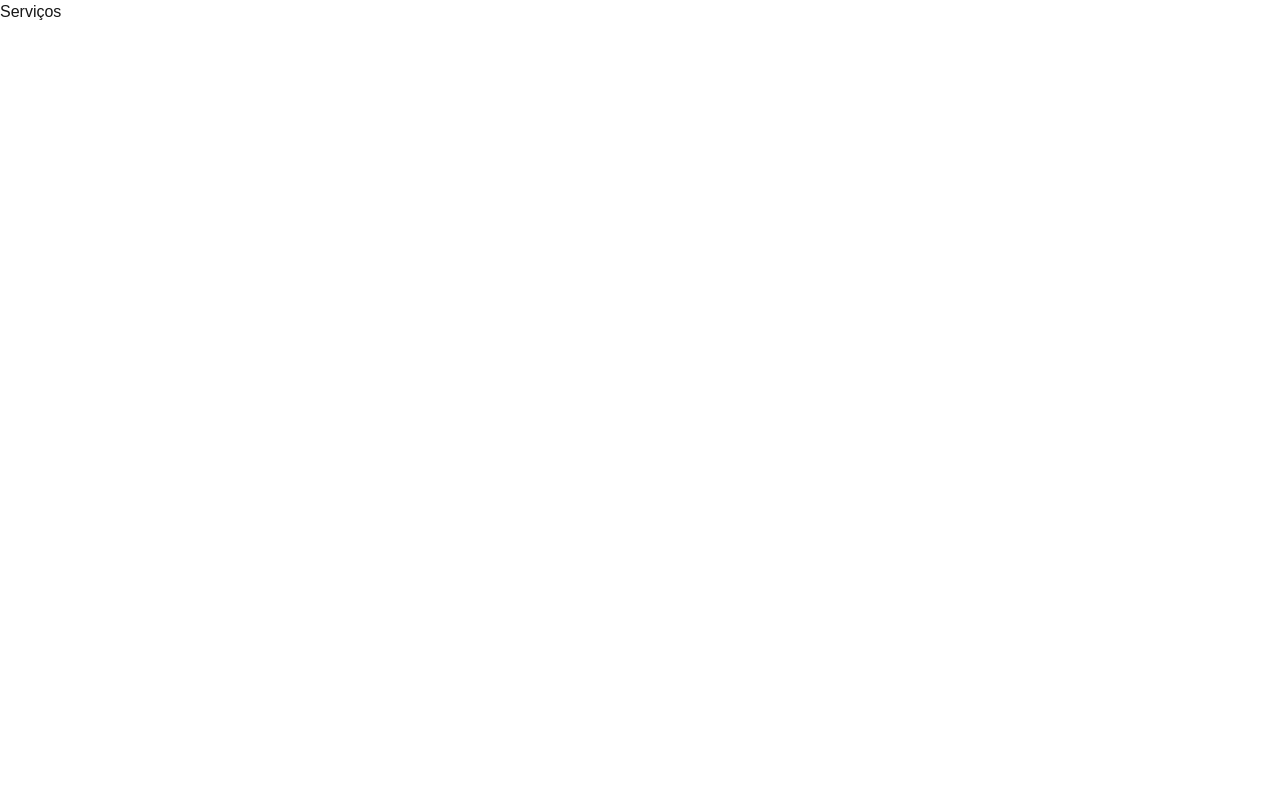
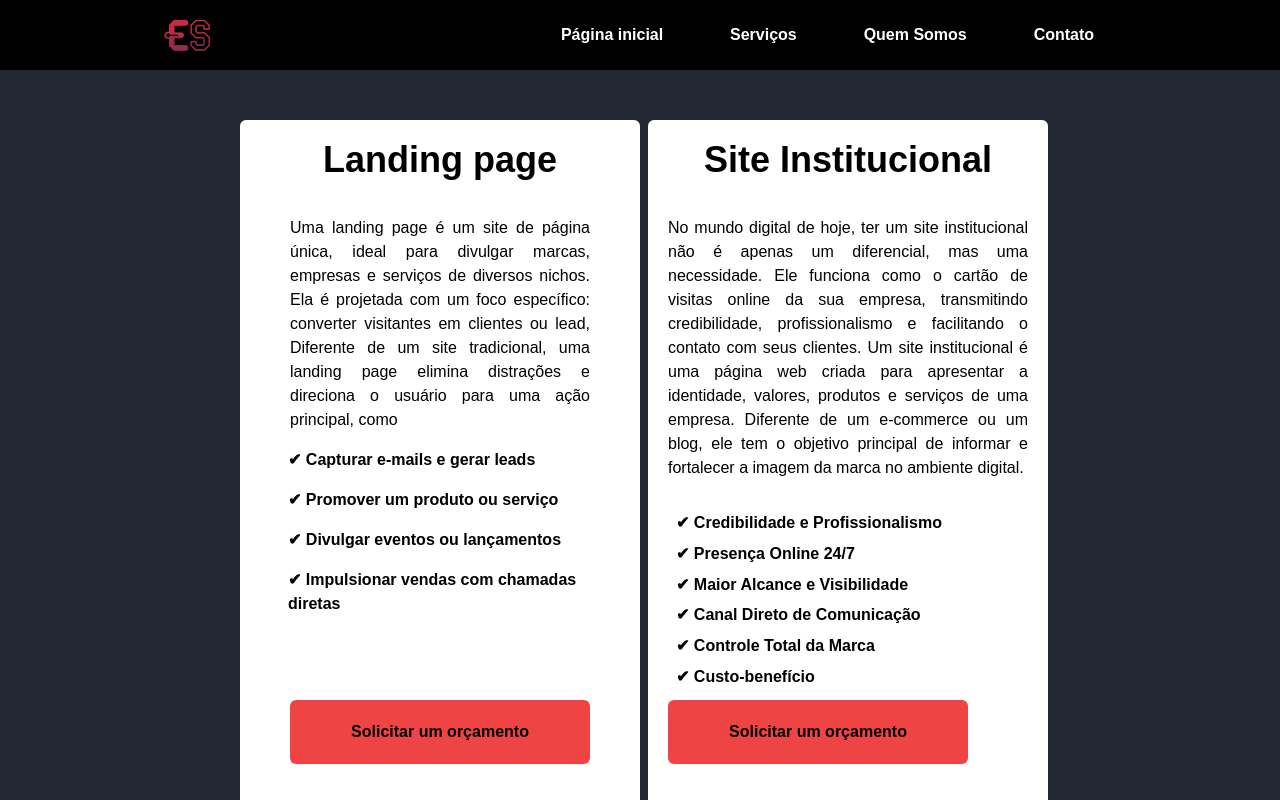
Before and after one commit to ElissonDeSous/site_pessoal, a Next.js app: page /servico in a window 1280 px wide. Shown: the top 800 px of the page. Built offline with nearby package versions, Linux system fonts and the light colour scheme.

Commit message:
criando modal

```diff
--- a/src/app/layout.tsx
+++ b/src/app/layout.tsx
@@ -16,7 +16,16 @@ const geistMono = localFont({
 export const metadata: Metadata = {
   title: "ESsoftwares",
   description: "A ESsoftware é especializada no desenvolvimento de sites institucionais e landing pages de alta performance, utilizando as melhores tecnologias do mercado",
-};
+
+    icons: {
+      icon: "/favicon.ico", // Ícone padrão
+      shortcut: "/favicon.ico", // Ícone de atalho (iOS)
+      apple: "/apple-touch-icon.png", // Ícone para dispositivos Apple (opcional)
+    },
+  };
+
+
+
 
 export default function RootLayout({
   children,
--- a/src/app/page.tsx
+++ b/src/app/page.tsx
@@ -1,3 +1,5 @@
+'use client'
+
 import Link from "next/link";
 import Image from "next/image";
 import ladingpage from './img/ladingpage.jpg'
@@ -7,6 +9,21 @@ import Topo from "./components/topo/topo";
 
 
 export default function Home() {
+function Abrirmodal()
+{
+  const AbrirModal = document.getElementById('modal')
+  const atendimento = document.getElementById('atendimento')
+
+   atendimento?.classList.toggle('hidden')
+}
+
+function fecharModal(){
+   const atendimento = document.getElementById('atendimento')
+   atendimento?.classList.toggle('hidden')
+}
+
+
+
   return (
 
     <div className="bg-[#222831]">
@@ -17,7 +34,10 @@ export default function Home() {
           <div className="banner flex flex-col justify-center items-center lg:w-full h-[600px] ">
               <h1 className="text-white flex ml-5  font-bold text-3xl lg:text-5xl ">Inovação e tecnologia para impulsionar o seu negócio</h1>
 
-              <Link className= " rounded-xl mt-9 bg-red-500 w-[300px] font-bold flex justify-center items-center h-10"  href='https://wa.me/12996322883?text=Olá, quero saber mais sobre os serviços da ESsoftware. Como funciona o processo de criação de um site?' target="_blank">Agendamento Online</Link>
+              <button  onClick={Abrirmodal}  className="rounded-xl mt-9 bg-red-500 w-[300px] font-bold flex justify-center items-center h-10">Agendamento online</button>
+
+
+
           </div>
 
           <div className="flex flex-col items-center justify-center">
@@ -41,6 +61,27 @@ export default function Home() {
              </div>
           </div>
 
+           <div id="atendimento" className=" text-black mt-2 flex hidden justify-center items-center fixed top-0 left-0 bg-black/50 w-[100%] h-full">
+              <div className="flex flex-col justify-between bg-white w-[400px] h-[500px]">
+                   <div className=" flex flex-col items-center   h-[400px]">
+                    <h1 className="p-2 text-2xl lg:text-3xl">Atendimento Online</h1>
+                      <form action="" className="w-full h-[400px] flex flex-col justify-around items-center">
+
+                         <input placeholder="Digite seu nome " className="border-solid border-black border-2 w-[300px] h-[50px] rounded-md" type="text" name="" id="" />
+                         <input placeholder="Digite seu email " className="border-solid border-black border-2 w-[300px] h-[50px] rounded-md" type="email" name="" id="" />
+
+                         <textarea name="" id="" className="border-solid border-black border-2 w-[300px] h-[100px] rounded-md" placeholder="Digite uma mensagem" >
+
+
+                         </textarea>
+                         <input type="button" className="bg-green-500 p-2 h-[50px] w-[200px] rounded-md" value="Enviar" />
+                      </form>
+                   </div>
+                   <div className="flex justify-center">
+                      <button onClick={fecharModal} className="text-black w-[200px] bg-red-500 p-2 mb-5">fechar</button>
+                   </div>
+              </div>
+           </div>
         </div>
 
       </div>
--- a/src/app/servico/page.tsx
+++ b/src/app/servico/page.tsx
@@ -1,10 +1,52 @@
-
-
+import Link from "next/link"
+import Rodape from "../components/footer/rodape"
+import Topo from "../components/topo/topo"
 export default function Servicos(){
     return(
 
-          <div>
-            <h1>Serviços</h1>
+          <div className="bg-[#222831]">
+            <Topo/>
+              <div className="bg-[#222831] mb-5  flex flex-col justify-center  text-white  items-center   ">
+                <h1 className="md:text-4xl text-[18px] h-[100px] md:w-[900px] w-[100%] flex justify-center items-center">Utilizando as melhores tecnologias do mercado</h1>
+
+                <div className="md:flex md:justify-center ">
+                 <div className="bg-white rounded-md mt-5 ml-2 flex p-5 flex-col items-center text-black md:w-[400px]">
+                    <h1 className="md:text-4xl font-bold text-2xl flex justify-center">Landing page</h1>
+                    <p className="md:w-[300px] text-justify mt-9">Uma landing page é um site de página única, ideal para divulgar marcas, empresas e serviços de diversos nichos. Ela é projetada com um foco específico: converter visitantes em clientes ou lead, Diferente de um site tradicional, uma landing page elimina distrações e direciona o usuário para uma ação principal, como </p>
+                    <ul className="flex flex-col justify-around  h-[200px] mt ml-5 p-2  font-bold ">
+                      <li className="">✔ Capturar e-mails e gerar leads</li>
+                      <li className="">✔ Promover um produto ou serviço</li>
+                      <li className="">✔ Divulgar eventos ou lançamentos</li>
+                      <li className="">✔ Impulsionar vendas com chamadas diretas</li>
+                    </ul>
+                    <div className="  h-[200px] flex items-center ">
+                    <Link className="font-bold p-5 rounded-md flex justify-center w-[300px] bg-red-500" href="https://wa.me/12996322883?text=Olá, quero fazer um orçamento para Site institucional" target="_blank" >Solicitar um orçamento</Link>
+                    </div>
+
+                 </div>
+                 <div className="bg-white rounded-md  p-5 mt-5 ml-2  text-black md:w-[400px] ">
+                    <h1 className="md:text-4xl font-bold text-2xl flex justify-center">Site Institucional</h1>
+                    <p className="text-justify mt-9">No mundo digital de hoje, ter um site institucional não é apenas um diferencial, mas uma necessidade. Ele funciona como o cartão de visitas online da sua empresa, transmitindo credibilidade, profissionalismo e facilitando o contato com seus clientes.
+                    Um site institucional é uma página web criada para apresentar a identidade, valores, produtos e serviços de uma empresa. Diferente de um e-commerce ou um blog, ele tem o objetivo principal de informar e fortalecer a imagem da marca no ambiente digital.
+                    </p>
+
+                    <ul className="mt-5 p-2 flex flex-col justify-around  h-[200px]  font-bold ">
+                      <li className="">✔ Credibilidade e Profissionalismo</li>
+                      <li className="">✔ Presença Online 24/7</li>
+                      <li className="">✔ Maior Alcance e Visibilidade</li>
+                      <li className="">✔ Canal Direto de Comunicação</li>
+                      <li className="">✔ Controle Total da Marca</li>
+                      <li className="">✔ Custo-benefício</li>
+                    </ul>
+                    <div className="bg-red-500 p-5  w-[300px] text-center rounded-md">
+                       <Link className="font-bold " href="https://wa.me/12996322883?text=Olá, quero fazer um orçamento para Site institucional" target="_blank" >Solicitar um orçamento</Link>
+                    </div>
+                 </div>
+              </div>
+              </div>
+
+
+            <Rodape/>
           </div>
 
 
```
Also changed, not shown: public/favicon.png (added), public/favicon.svg (added).
